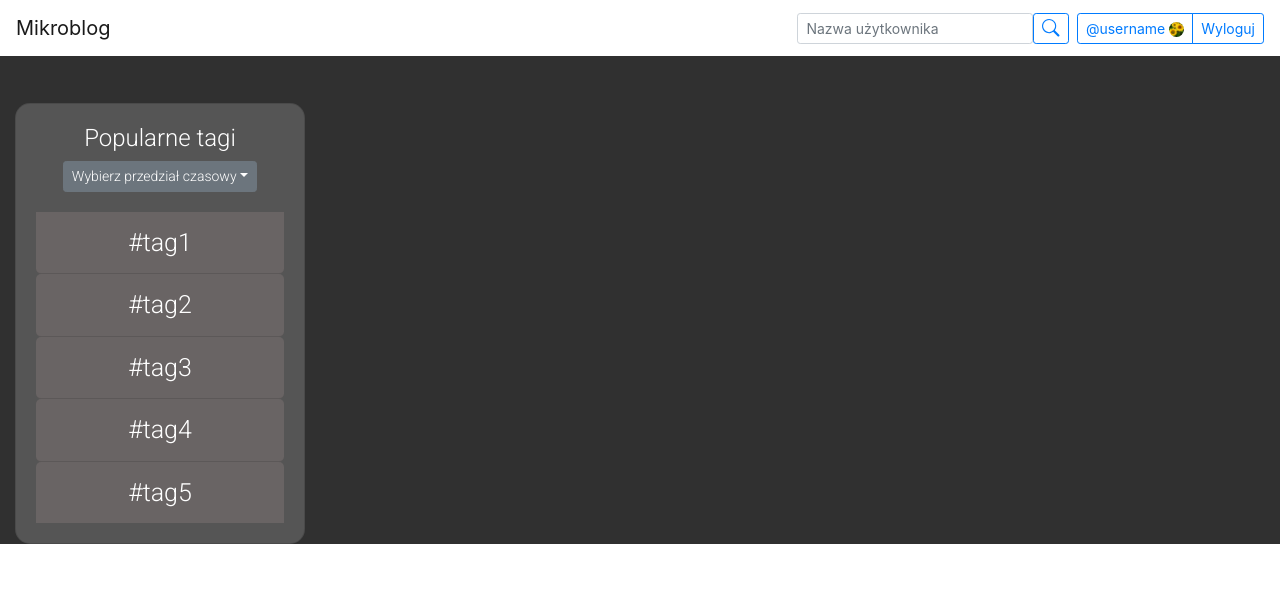
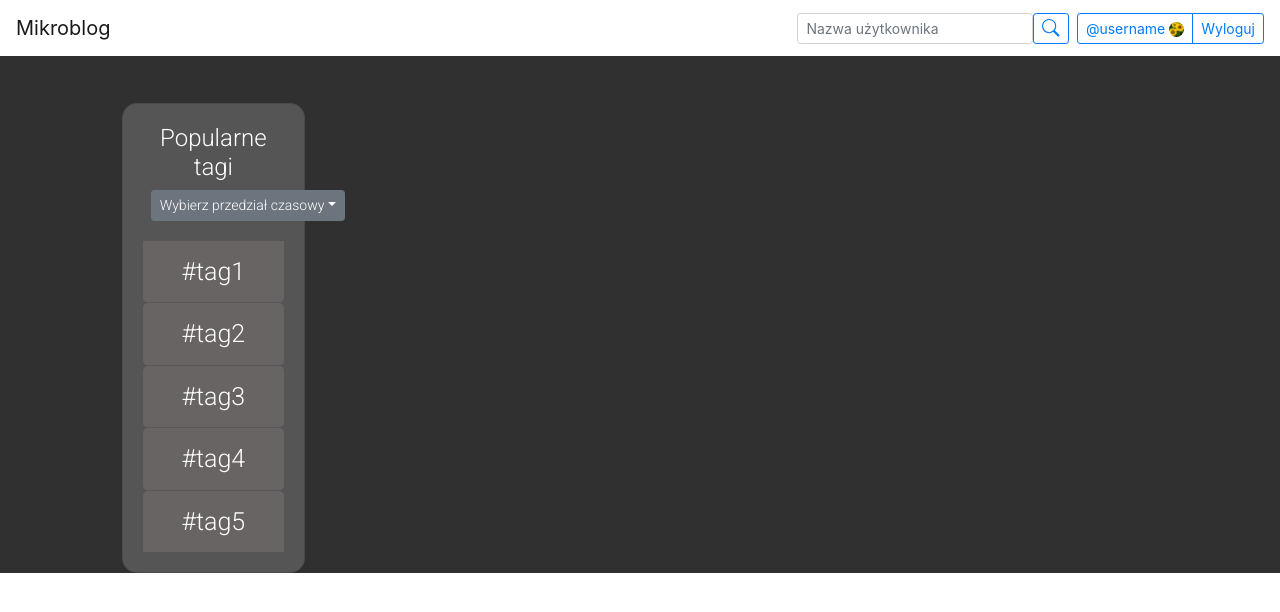
Before and after one commit to Echelon133/microblog-client, a Vue app: page / in a window 1280 px wide. Shown: the top 612 px of the page. Built offline with nearby package versions, Linux system fonts and the light colour scheme.

Commit message:
Fix Microblog's columns responsiveness

```diff
--- a/src/components/Microblog.vue
+++ b/src/components/Microblog.vue
@@ -4,10 +4,10 @@
     <main>
       <b-container fluid>
         <b-row>
-          <b-col md="3">
+          <b-col sm="4" md="3" lg="3" xl="2" offset-xl="1">
             <SidePanel/>
           </b-col>
-          <b-col md="9"></b-col>
+          <b-col sm="8" md="9" lg="9" xl="9"></b-col>
         </b-row>
       </b-container>
     </main>
```
